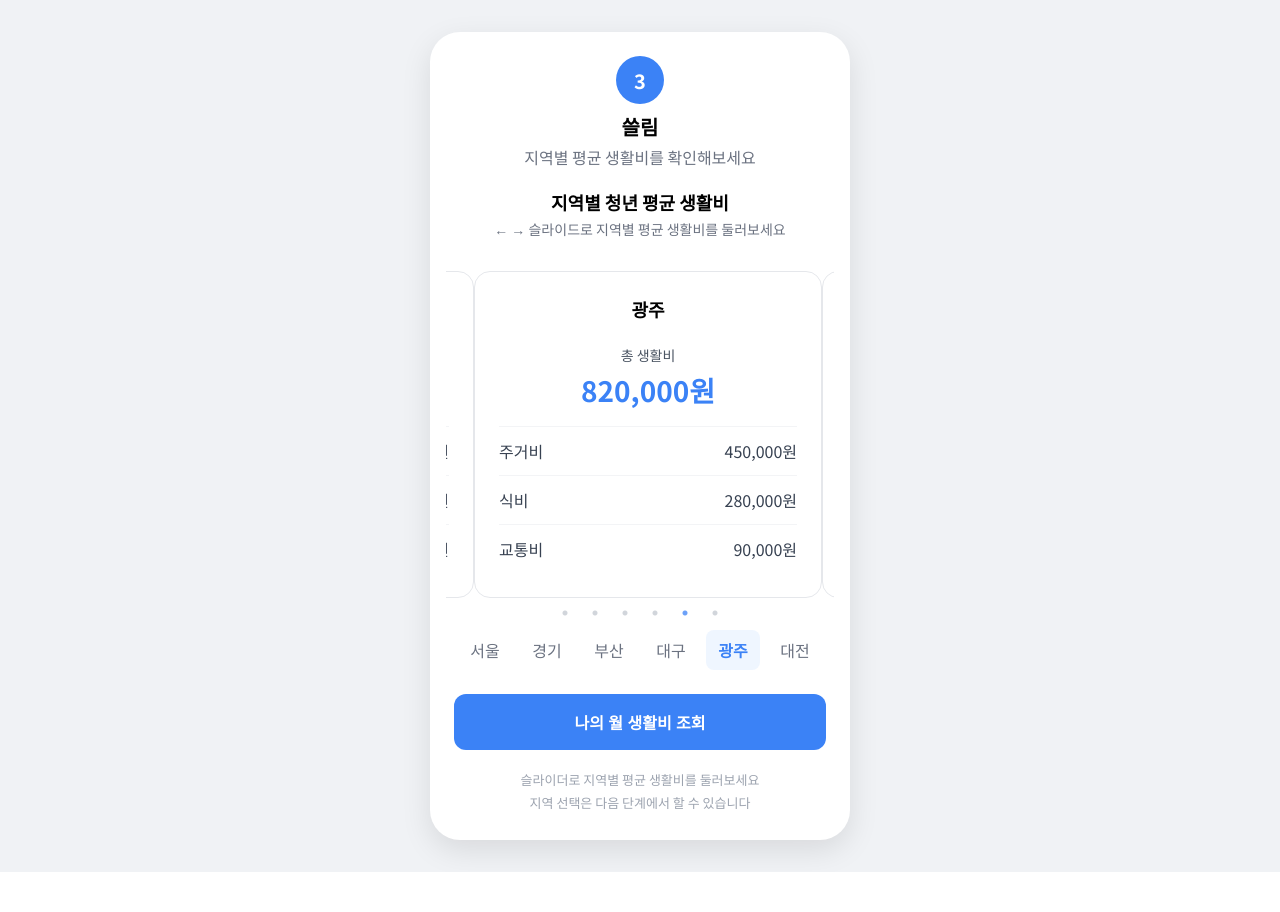
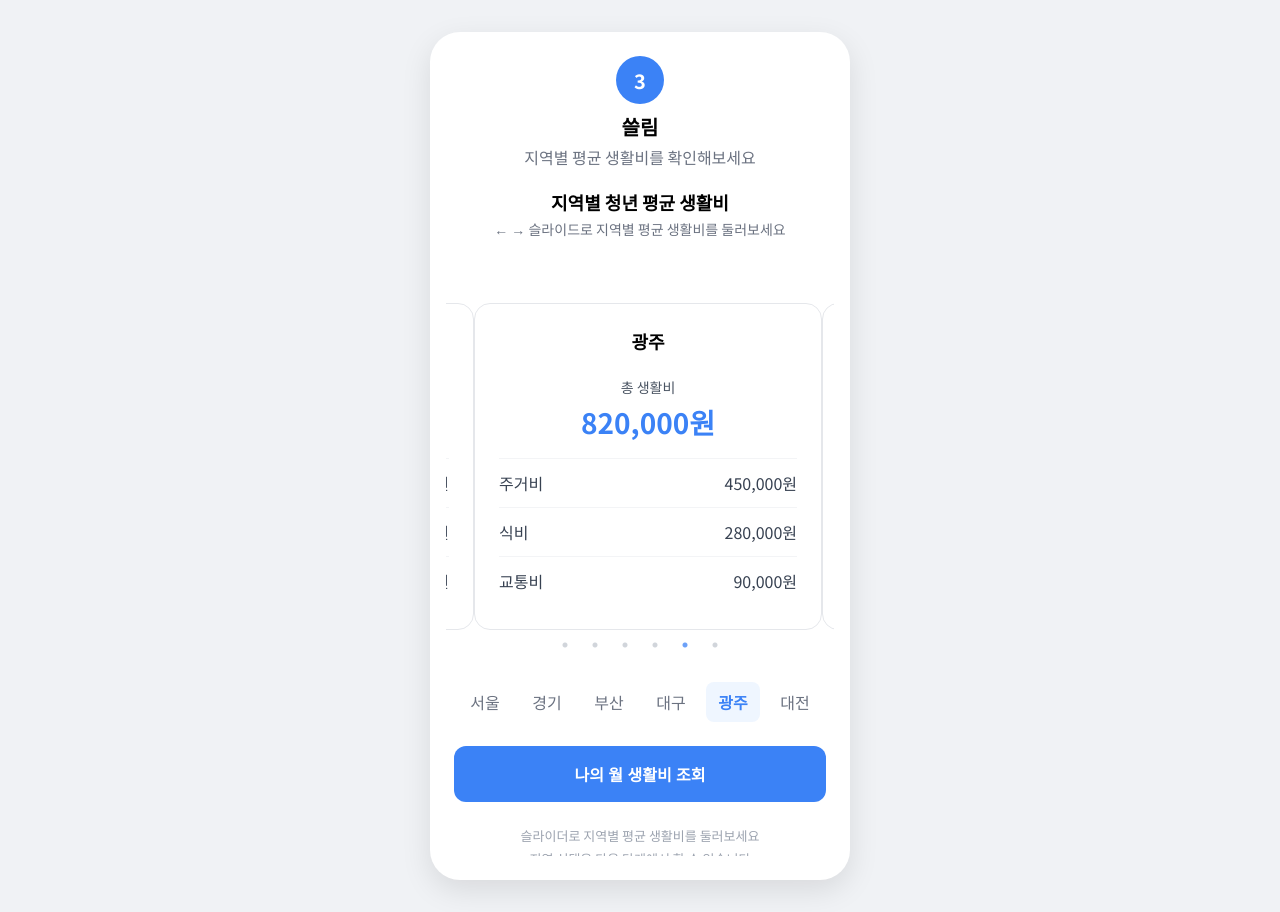
Before and after one commit to 9oormthon-univ/2025_SEASONTHON_TEAM_21_FE, a React (Create React App) app: page / in a window 1280 px wide. Before the commit the page ends 872 px from the top, so only its background shows below. Built offline with nearby package versions, Linux system fonts and the light colour scheme.

Commit message:
화면 크기 조정

```diff
--- a/src/pages/AverageCost.css
+++ b/src/pages/AverageCost.css
@@ -16,11 +16,15 @@
 .phone-frame {
   width: 100%;
   max-width: 420px;
+  height: 100vh;
+  max-height: 800px;
   background-color: #ffffff;
   border-radius: 30px;
   box-shadow: 0 10px 30px rgba(0, 0, 0, 0.1);
   overflow: hidden;
   padding: 24px 0;
+  display: flex;
+  flex-direction: column;
 }
 
 /* 헤더 */
@@ -57,6 +61,28 @@
 /* 메인 컨텐츠 영역 */
 .content-area {
   padding: 0 24px;
+  flex: 1;
+  overflow-y: auto;
+  display: flex;
+  flex-direction: column;
+}
+
+/* 스크롤바 스타일링 */
+.content-area::-webkit-scrollbar {
+  width: 4px;
+}
+
+.content-area::-webkit-scrollbar-track {
+  background: transparent;
+}
+
+.content-area::-webkit-scrollbar-thumb {
+  background: #D1D5DB; /* gray-300 */
+  border-radius: 2px;
+}
+
+.content-area::-webkit-scrollbar-thumb:hover {
+  background: #9CA3AF; /* gray-400 */
 }
 
 .title-section h2 {
--- a/src/pages/Comparison.css
+++ b/src/pages/Comparison.css
@@ -16,11 +16,15 @@
 .phone-frame {
   width: 100%;
   max-width: 420px;
+  height: 100vh;
+  max-height: 800px;
   background-color: #ffffff;
   border-radius: 30px;
   box-shadow: 0 10px 30px rgba(0, 0, 0, 0.1);
   overflow: hidden;
   padding: 24px 0;
+  display: flex;
+  flex-direction: column;
 }
 
 /* 헤더 */
@@ -57,6 +61,28 @@
 /* 메인 컨텐츠 영역 */
 .content-area {
   padding: 0 24px;
+  flex: 1;
+  overflow-y: auto;
+  display: flex;
+  flex-direction: column;
+}
+
+/* 스크롤바 스타일링 */
+.content-area::-webkit-scrollbar {
+  width: 4px;
+}
+
+.content-area::-webkit-scrollbar-track {
+  background: transparent;
+}
+
+.content-area::-webkit-scrollbar-thumb {
+  background: #D1D5DB; /* gray-300 */
+  border-radius: 2px;
+}
+
+.content-area::-webkit-scrollbar-thumb:hover {
+  background: #9CA3AF; /* gray-400 */
 }
 
 .title-section h2 {
@@ -222,7 +248,8 @@
 .button-group {
   display: flex;
   gap: 12px;
-  margin-bottom: 20px;
+  margin-top: auto;
+  padding-top: 20px;
 }
 
 .back-button {
--- a/src/pages/MyCost.css
+++ b/src/pages/MyCost.css
@@ -16,11 +16,15 @@
 .phone-frame {
   width: 100%;
   max-width: 420px;
+  height: 100vh;
+  max-height: 800px;
   background-color: #ffffff;
   border-radius: 30px;
   box-shadow: 0 10px 30px rgba(0, 0, 0, 0.1);
   overflow: hidden;
   padding: 24px 0;
+  display: flex;
+  flex-direction: column;
 }
 
 /* 헤더 */
@@ -57,6 +61,28 @@
 /* 메인 컨텐츠 영역 */
 .content-area {
   padding: 0 24px;
+  flex: 1;
+  overflow-y: auto;
+  display: flex;
+  flex-direction: column;
+}
+
+/* 스크롤바 스타일링 */
+.content-area::-webkit-scrollbar {
+  width: 4px;
+}
+
+.content-area::-webkit-scrollbar-track {
+  background: transparent;
+}
+
+.content-area::-webkit-scrollbar-thumb {
+  background: #D1D5DB; /* gray-300 */
+  border-radius: 2px;
+}
+
+.content-area::-webkit-scrollbar-thumb:hover {
+  background: #9CA3AF; /* gray-400 */
 }
 
 .title-section h2 {
@@ -256,7 +282,8 @@
 .button-group {
   display: flex;
   gap: 12px;
-  margin-bottom: 20px;
+  margin-top: auto;
+  padding-top: 20px;
 }
 
 .back-button {
```
